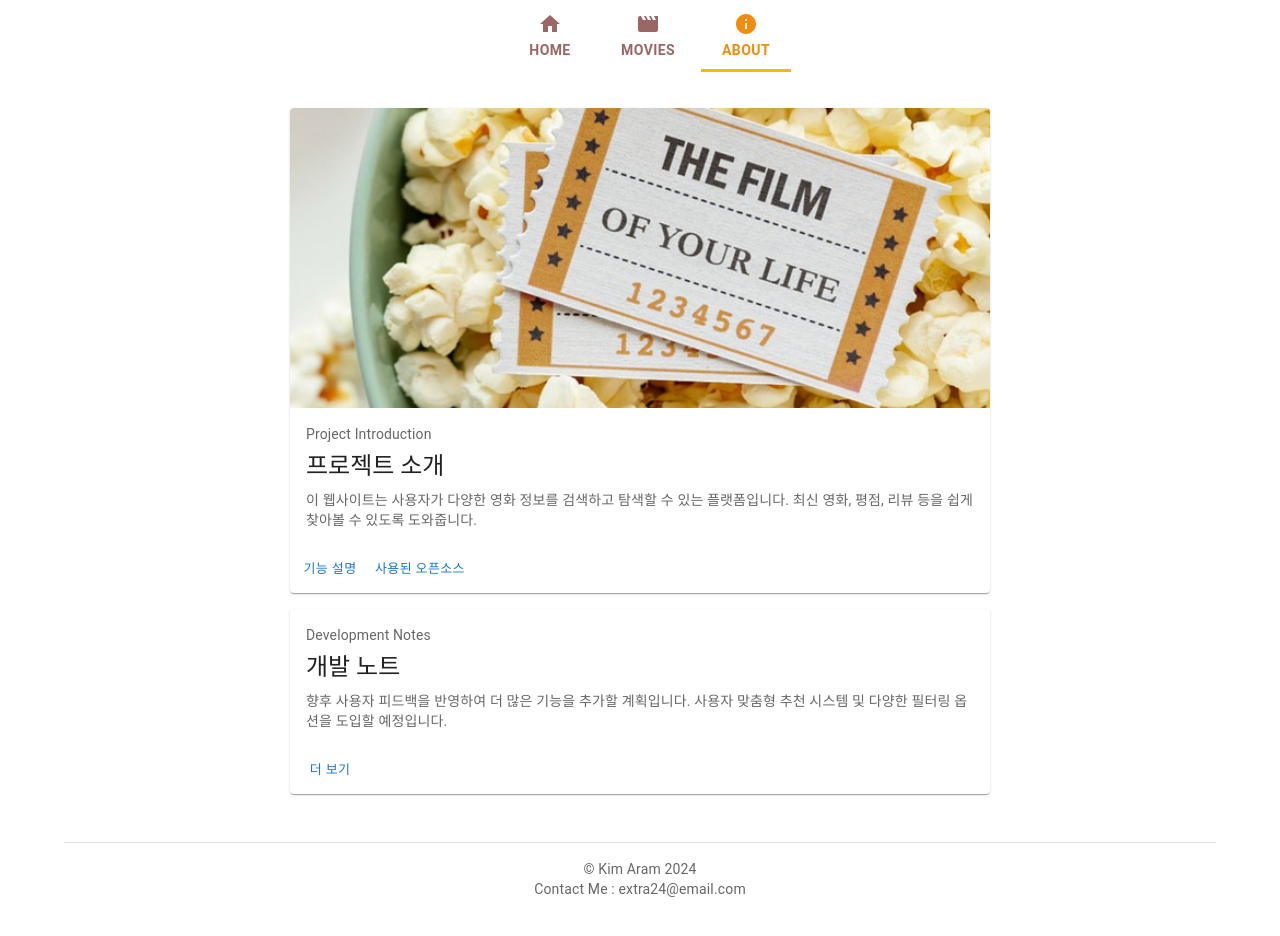
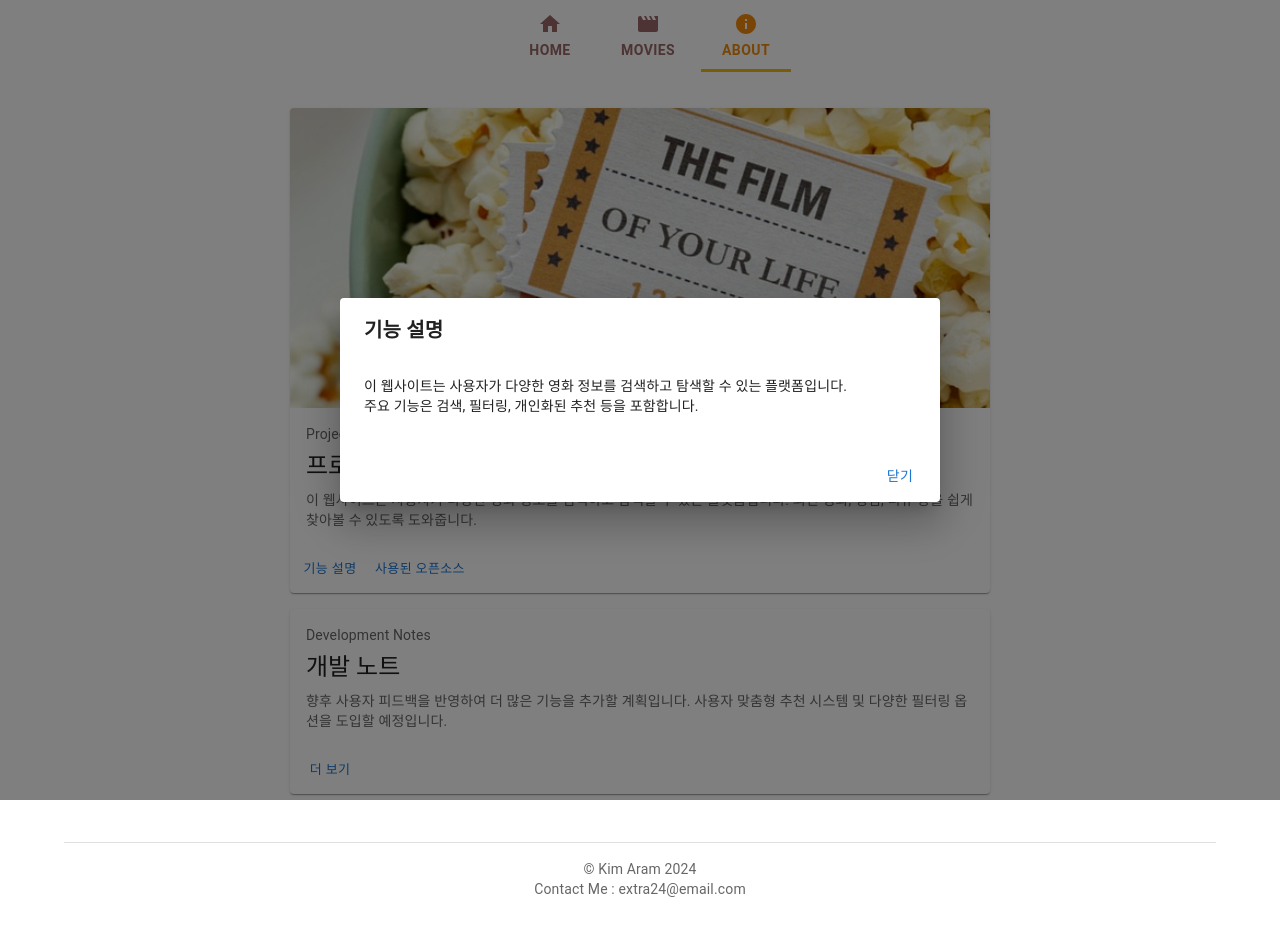
Before and after one commit to extra24/React_WebProject, a React (Create React App) app in the folder popcorn-portal/: page /about in a window 1280 px wide. Both pictures are taken after a click on the button "기능 설명". Shown: the top 936 px of the page. Built offline with nearby package versions, Linux system fonts and the light colour scheme.

Commit message:
About 페이지의 기능 설명, 사용 오픈소스, 개발 노트 더보기  Dialog 추가

```diff
--- a/popcorn-portal/src/components/About.js
+++ b/popcorn-portal/src/components/About.js
@@ -3,7 +3,6 @@ import {
   Container,
   Typography,
   Box,
-  Grid2,
   Card,
   CardActions,
   CardContent,
@@ -11,6 +10,9 @@ import {
   Button,
 } from "@mui/material";
 import Footer from "./Footer";
+import FeatureDialog from "./dialogs/FeatureDialog"; // 기능 설명 다이얼로그
+import OpenSourceDialog from "./dialogs/OpenSourceDialog"; // 오픈 소스 다이얼로그
+import MoreInfoDialog from "./dialogs/MoreInfoDialog"; // 개발 노트 더 보기 다이얼로그
 
 const About = () => {
   return (
@@ -47,8 +49,8 @@ const About = () => {
             </Typography>
           </CardContent>
           <CardActions>
-            <Button size="small">기능 설명</Button>
-            <Button size="small">사용된 오픈소스</Button>
+            <FeatureDialog />
+            <OpenSourceDialog />
           </CardActions>
         </Card>
 
@@ -71,7 +73,7 @@ const About = () => {
             </Typography>
           </CardContent>
           <CardActions>
-            <Button size="small">더 보기</Button>
+            <MoreInfoDialog />
           </CardActions>
         </Card>
       </Box>
--- /dev/null
+++ b/popcorn-portal/src/components/dialogs/CustomDialog.js
@@ -0,0 +1,34 @@
+import React from "react";
+import {
+  Dialog,
+  DialogTitle,
+  DialogContent,
+  DialogActions,
+  Button,
+  Typography,
+} from "@mui/material";
+
+const CustomDialog = ({ open, onClose, title, content }) => {
+  return (
+    <Dialog
+      open={open}
+      onClose={onClose}
+      fullWidth
+      aria-labelledby="alert-dialog-title"
+      aria-describedby="alert-dialog-description"
+      disableScrollLock // 배경 스크롤 잠금 방지
+    >
+      <DialogTitle id="alert-dialog-title" sx={{ fontWeight: "bold" }}>
+        {title}
+      </DialogTitle>
+      <DialogContent id="alert-dialog-description">
+        <Typography variant="body2">{content}</Typography>
+      </DialogContent>
+      <DialogActions>
+        <Button onClick={onClose}>닫기</Button>
+      </DialogActions>
+    </Dialog>
+  );
+};
+
+export default CustomDialog;
--- /dev/null
+++ b/popcorn-portal/src/components/dialogs/FeatureDialog.js
@@ -0,0 +1,40 @@
+import React from "react";
+import { Button } from "@mui/material";
+import CustomDialog from "./CustomDialog";
+
+// 기능 설명 다이얼로그
+const FeatureDialog = () => {
+  const [open, setOpen] = React.useState(false);
+
+  // 다이얼로그 열고 닫기 handler
+  const handleOpen = () => {
+    setOpen(true);
+  };
+
+  const handleClose = () => {
+    setOpen(false);
+  };
+
+  return (
+    <>
+      <Button size="small" onClick={handleOpen}>
+        기능 설명
+      </Button>
+      <CustomDialog
+        open={open}
+        onClose={handleClose}
+        title="기능 설명"
+        content={
+          <div>
+            <p>
+              이 웹사이트는 사용자가 다양한 영화 정보를 검색하고 탐색할 수 있는
+              플랫폼입니다.
+              <br /> 주요 기능은 검색, 필터링, 개인화된 추천 등을 포함합니다.
+            </p>
+          </div>
+        }
+      />
+    </>
+  );
+};
+export default FeatureDialog;
--- /dev/null
+++ b/popcorn-portal/src/components/dialogs/MoreInfoDialog.js
@@ -0,0 +1,38 @@
+import React from "react";
+import { Button, Divider } from "@mui/material";
+import CustomDialog from "./CustomDialog";
+
+// 기능 설명 다이얼로그
+const MoreInfoDialog = () => {
+  const [open, setOpen] = React.useState(false);
+
+  // 다이얼로그 열고 닫기 handler
+  const handleOpen = () => {
+    setOpen(true);
+  };
+
+  const handleClose = () => {
+    setOpen(false);
+  };
+
+  return (
+    <>
+      <Button size="small" onClick={handleOpen}>
+        더 보기
+      </Button>
+      <CustomDialog
+        open={open}
+        onClose={handleClose}
+        title="개발 노트"
+        content={
+          <div>
+            <p>개발내용 테스트1</p>
+            <Divider />
+            <p>개발내용 테스트2</p>
+          </div>
+        }
+      />
+    </>
+  );
+};
+export default MoreInfoDialog;
--- /dev/null
+++ b/popcorn-portal/src/components/dialogs/OpenSourceDialog.js
@@ -0,0 +1,59 @@
+import React from "react";
+import {
+  Button,
+  List,
+  ListItem,
+  ListItemIcon,
+  ListItemText,
+} from "@mui/material";
+import CustomDialog from "./CustomDialog";
+import FiberManualRecordIcon from "@mui/icons-material/FiberManualRecord";
+
+// 기능 설명 다이얼로그
+const OpenSourceDialog = () => {
+  const [open, setOpen] = React.useState(false);
+
+  // 다이얼로그 열고 닫기 handler
+  const handleOpen = () => {
+    setOpen(true);
+  };
+
+  const handleClose = () => {
+    setOpen(false);
+  };
+
+  // 사용된 오픈소스 목록
+  const opensourceList = [
+    "Create React App",
+    "React Router",
+    "Redux",
+    "Material-UI",
+    "Axios",
+  ];
+
+  return (
+    <>
+      <Button size="small" onClick={handleOpen}>
+        사용된 오픈소스
+      </Button>
+      <CustomDialog
+        open={open}
+        onClose={handleClose}
+        title="사용된 오픈소스"
+        content={
+          <List>
+            {opensourceList.map((item, index) => (
+              <ListItem key={index}>
+                <ListItemIcon>
+                  <FiberManualRecordIcon sx={{ fontSize: "small" }} />
+                </ListItemIcon>
+                <ListItemText primary={item} />
+              </ListItem>
+            ))}
+          </List>
+        }
+      />
+    </>
+  );
+};
+export default OpenSourceDialog;
```
